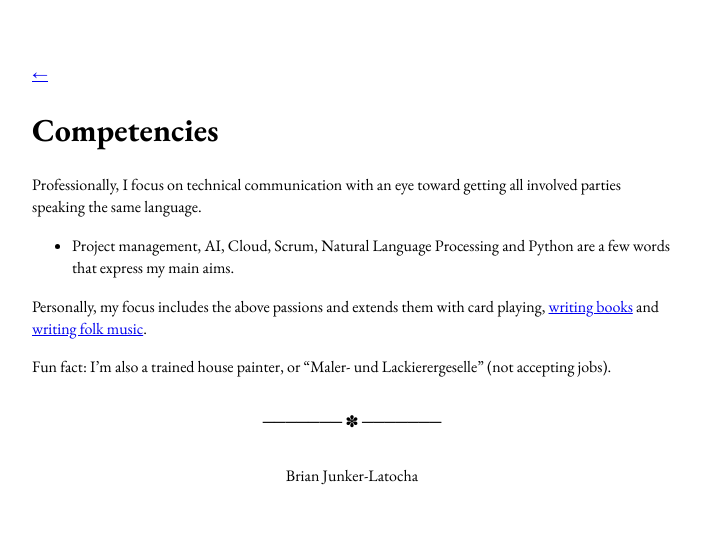
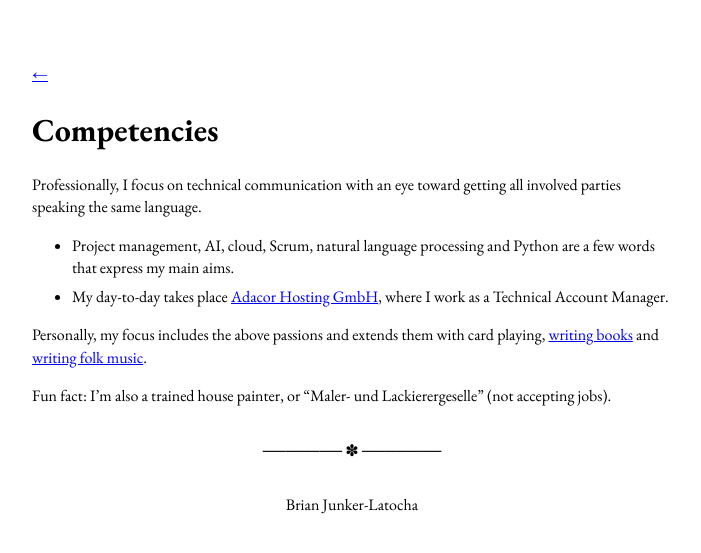
Before and after one commit to BrianInGermany/simple_website, a Jekyll site: the page built from competencies.md, in a window 1280 px wide. Shown: the top 553 px of the page, without its empty margins (288-989 px from the left). Built offline with Jekyll 4.4.1, drawn with Linux system fonts in a browser that asks for light colours.

Commit message:
edit text

```diff
--- a/competencies.md
+++ b/competencies.md
@@ -4,7 +4,8 @@ title: Competencies
 ---
 
 Professionally, I focus on technical communication with an eye toward getting all involved parties speaking the same language.
-- Project management, AI, Cloud, Scrum, Natural Language Processing and Python are a few words that express my main aims.
+- Project management, AI, cloud, Scrum, natural language processing and Python are a few words that express my main aims.
+- My day-to-day takes place [Adacor Hosting GmbH](adacor.com), where I work as a Technical Account Manager.
 
 Personally, my focus includes the above passions and extends them with card playing, [writing books](/books) and [writing folk music](/music).
 
```
